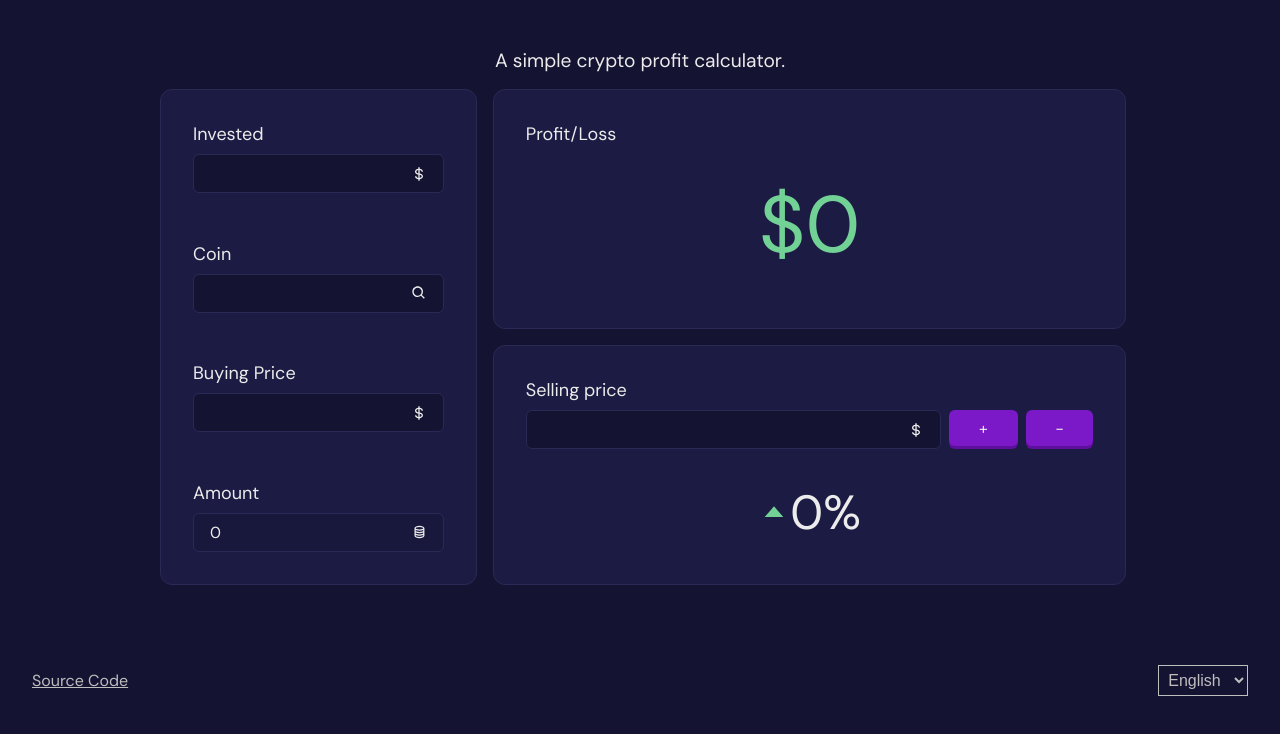
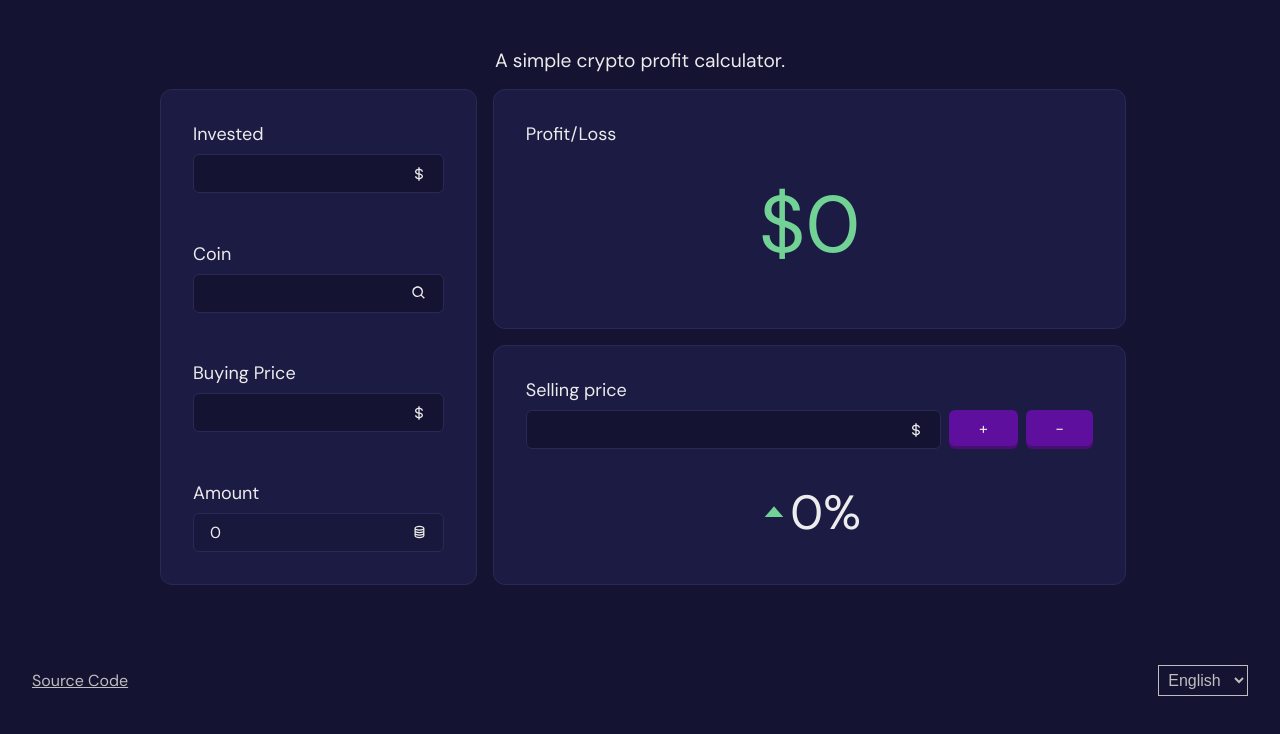
Before and after one commit to elvstejd/crypto-profit-calc, a React (Create React App) app: page / in a window 1280 px wide. Shown: the top 734 px of the page. Built offline with nearby package versions, Linux system fonts and the light colour scheme.

Commit message:
Adjust colors

```diff
--- a/src/components/GrowthForm.js
+++ b/src/components/GrowthForm.js
@@ -36,7 +36,7 @@ const ButtonsContainer = styled.div`
 
 const Button = styled.button`
     border-radius: var(--border-radius-sm);
-    background-color: var(--accent-500);
+    background-color: var(--accent-600);
     color: var(--neutral-100);
     border: none;
     cursor: pointer;
@@ -44,7 +44,7 @@ const Button = styled.button`
     font-size: medium;
     flex-grow: 1;
     padding: 0.5rem;
-    box-shadow: 0 3px 0 var(--accent-600);
+    box-shadow: 0 3px 0 var(--accent-700);
     margin-bottom: 3px;
 
     &:active {
--- a/src/styles/variables.css
+++ b/src/styles/variables.css
@@ -17,6 +17,7 @@
   --primary-100: #9c9bcfff;
 
   /*Accent*/
+  --accent-700: rgb(70, 15, 112);
   --accent-600: #5f0f9dff;
   --accent-500: #7b19c8ff;
   --accent-400: #a02cfaff;
```
